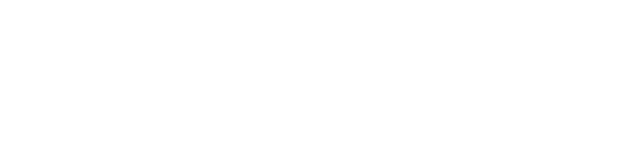
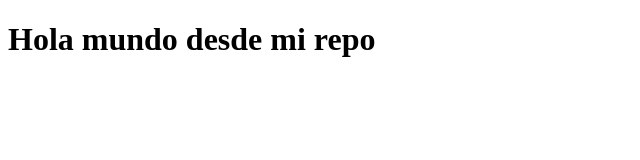
Before and after one commit to DayraMM/POO-repo, a plain HTML site: page index.html in a window 1280 px wide. Shown: the whole page, without its empty margins (0-640 px from the left). Drawn offline with Linux system fonts and the light colour scheme.

Commit message:
agregamos un h1

```diff
--- a/index.html
+++ b/index.html
@@ -6,6 +6,6 @@
     <title>Document</title>
 </head>
 <body>
-
+    <h1>Hola mundo desde mi repo</h1>
 </body>
 </html>
```
